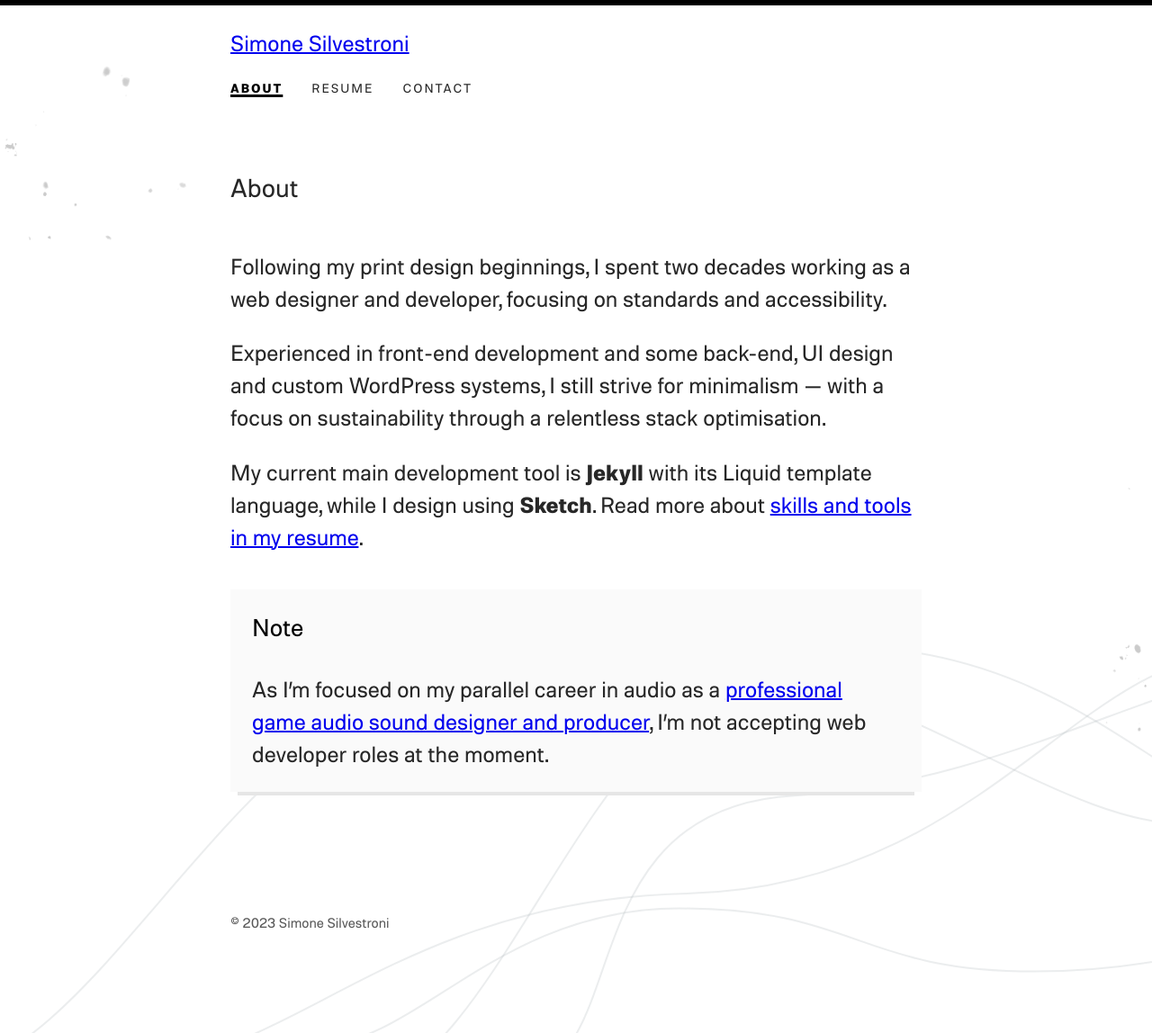
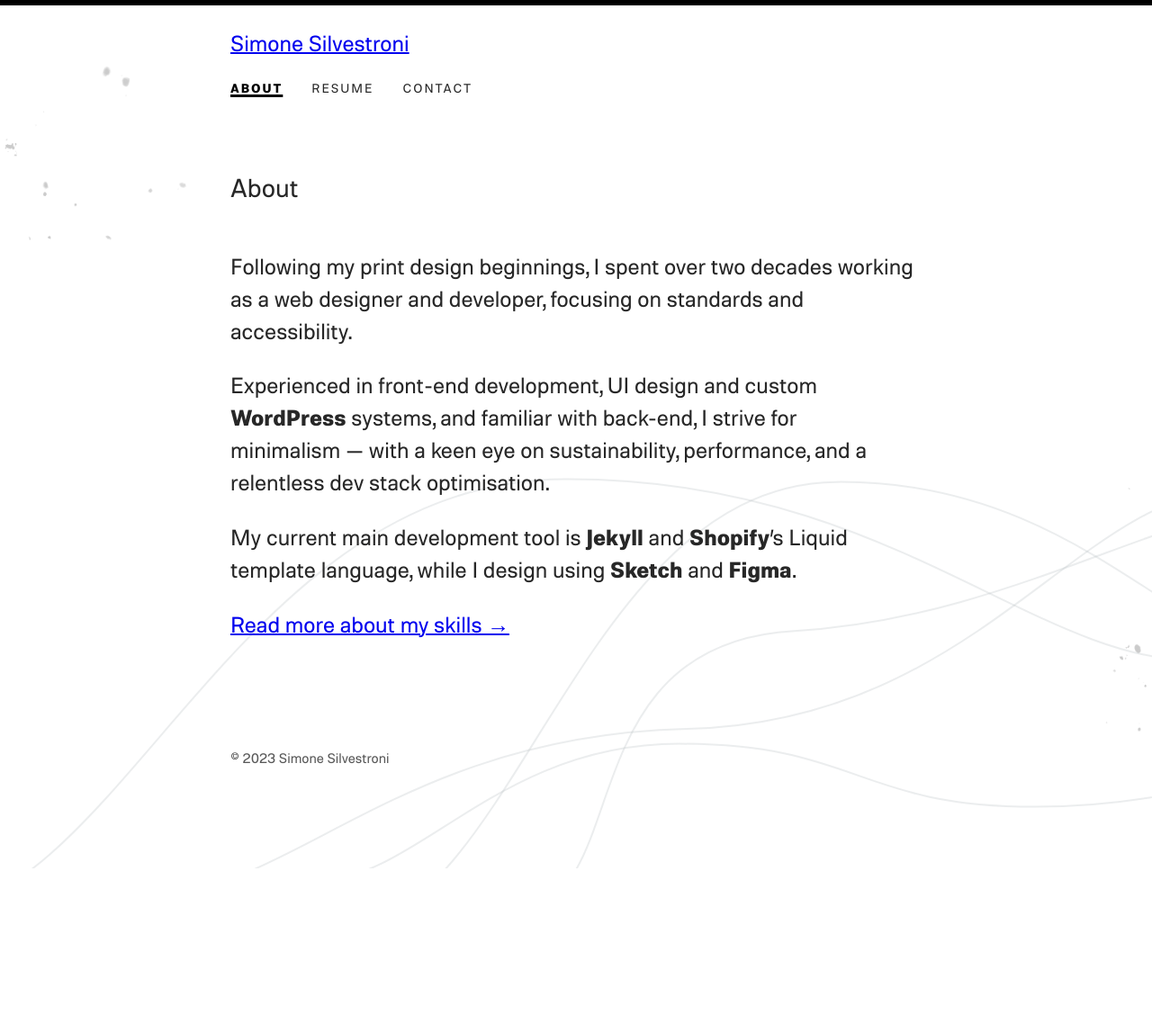
Before and after one commit to simonesilvestroni/ssil-website, a Jekyll site: the page built from _pages/about.md, in a window 1280 px wide. Shown: the whole page at 90% size. Built offline with Jekyll 4.4.1, drawn with Linux system fonts in a browser that asks for light colours; after the commit the page ends 965 px from its top, so only the background shows below that.

```diff
--- a/_pages/about.md
+++ b/_pages/about.md
@@ -3,14 +3,11 @@ layout: page
 title: 'About'
 date: 2023-04-24
 last_modified_at: 2023-04-24 22:58:30
-description: 'Following my print design beginnings, I spent two decades working as a web designer and developer, focusing on standards and accessibility.'
+description: 'Following my print design beginnings, I spent over two decades working as a web designer and developer, focusing on standards and accessibility.'
 permalink: '/about/'
 ---
-Experienced in front-end development and some back-end, UI design and custom WordPress systems, I still strive for minimalism &mdash; with a focus on sustainability through a relentless stack optimisation.
+Experienced in front-end development, UI design and custom **WordPress** systems, and familiar with back-end, I  strive for minimalism&nbsp;&mdash;&nbsp;with a keen eye on sustainability, performance, and a relentless dev stack optimisation.
 
-My current main development tool is **Jekyll** with its Liquid template language, while I design using **Sketch**. Read more about [skills and tools in my resume](/resume/).
+My current main development tool is **Jekyll** and **Shopify**'s Liquid template language, while I design using **Sketch** and **Figma**.
 
-<div class="warning">
-  <h2>Note</h2>
-  <p>As I’m focused on my parallel career in audio as a <a href="https://minutestomidnight.co.uk" title="Check out my Minutes to Midnight website">professional game audio sound designer and producer</a>, I’m not accepting web developer roles at the moment.</p>
-</div>
+[Read more about my skills&nbsp;→](/resume/)
--- a/index.html
+++ b/index.html
@@ -12,5 +12,5 @@ last_modified_at: 2023-04-24 23:11:17
 </div>
 <div>
   <p>{{ site.description }}</p>
-  <p>{{ site.pitch }} <a href="/about/">Read more</a></p>
+  <p><a href="/about/">Read more&nbsp;→</a></p>
 </div>
```
Also changed, not shown: _pages/contact.md (+6 -2 lines), _pages/resume.md (+26 -16 lines).
